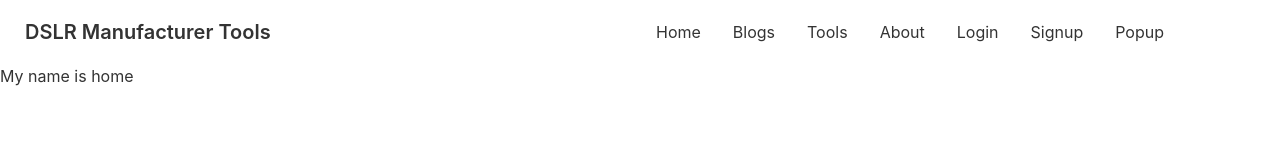
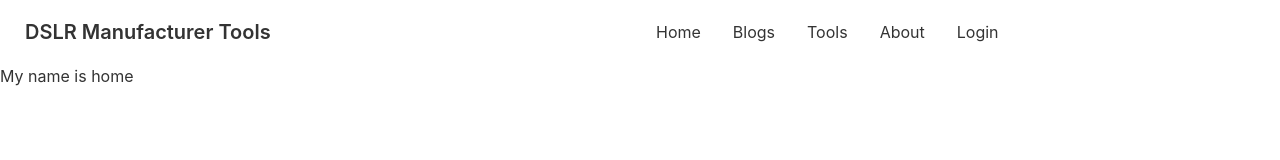
Before and after one commit to Sanjidk/manufacturer-website-client-side-Sanjidk, a React (Create React App) app: page / in a window 1280 px wide. Shown: the top 160 px of the page. Built offline with nearby package versions, Linux system fonts and the light colour scheme.

Commit message:
first commit

```diff
--- a/src/components/Shared/Header/Header.js
+++ b/src/components/Shared/Header/Header.js
@@ -9,8 +9,6 @@ const Header = () => {
         <li><Link to="/tools">Tools</Link></li>
         <li><Link to="/about">About</Link></li>
         <li><Link to="/login">Login</Link></li>
-        <li><Link to="/signup">Signup</Link></li>
-        <li><Link to="/popup">Popup</Link></li>
     </>
 
 
```
